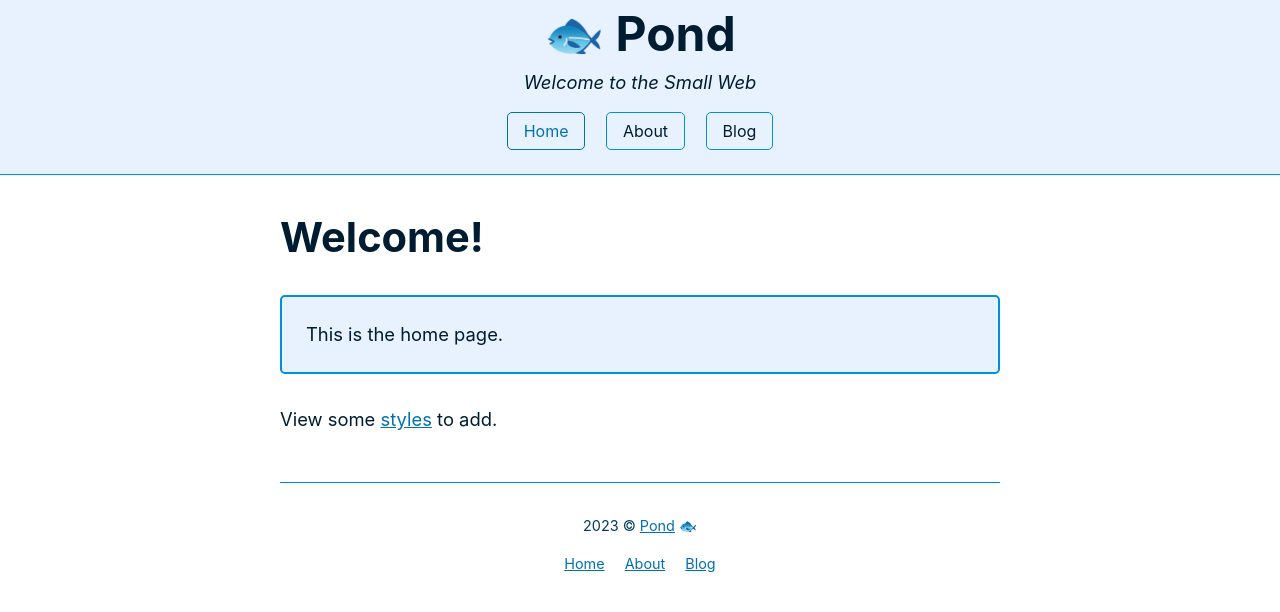
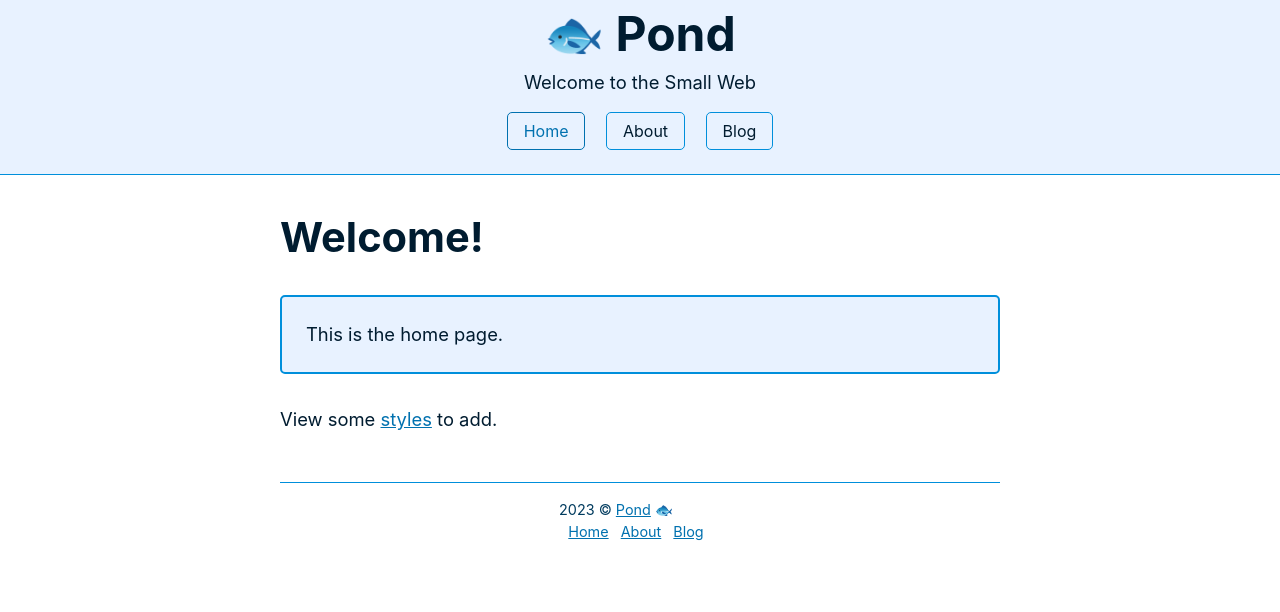
Before and after one commit to megdna/pond, a Jekyll site: the page built from index.md, in a window 1280 px wide. Shown: the top 612 px of the page. Built offline with Jekyll 4.4.1, drawn with Linux system fonts in a browser that asks for light colours.

Commit message:
Update footer

```diff
--- a/_includes/header.html
+++ b/_includes/header.html
@@ -1,5 +1,5 @@
 <h1>{{ site.emoji }} {{ site.title }}</h1>
-<p><i>{{ site.description }}</i></p>
+<p>{{ site.description }}</p>
 <nav>
   {% for item in site.nav %}
   <a href="{{ item.link | prepend: site.baseurl | prepend: site.url }}" {% if page.url == item.link %}class="current"{% endif %}>{{ item.name }}</a>
--- a/style.css
+++ b/style.css
@@ -134,10 +134,15 @@ body > footer {
   padding: 1rem 1rem 2rem 1rem;
 }
 
+body > footer p {
+  max-width: 40rem;
+  margin: 0 0.5rem 0 0;
+}
+
 footer > nav a {
   border: none;
   line-height: 1;
-  margin: 0 0.5rem 0 0.5rem;
+  margin: 0 0.5rem 0 0;
   padding: 0;
   text-decoration: underline;
 }
```
